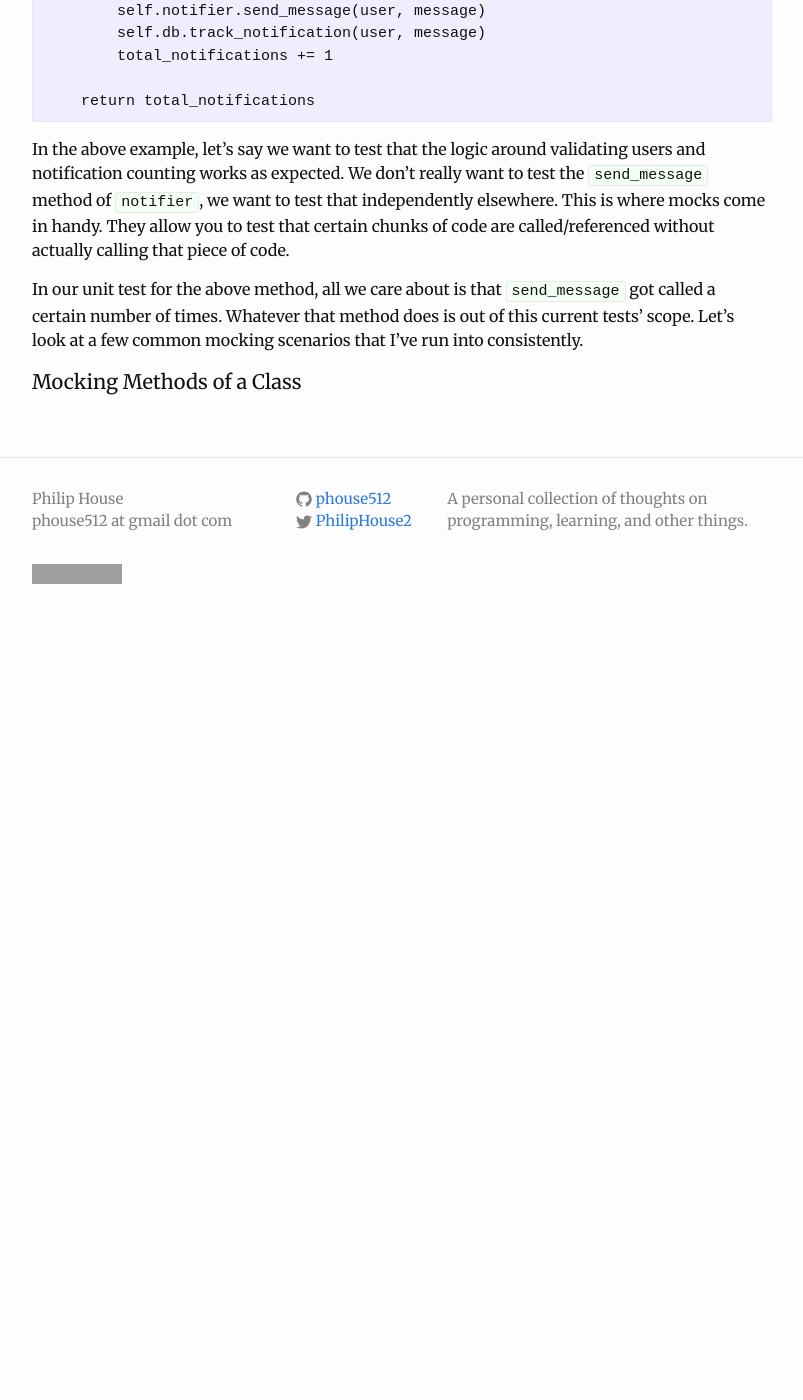
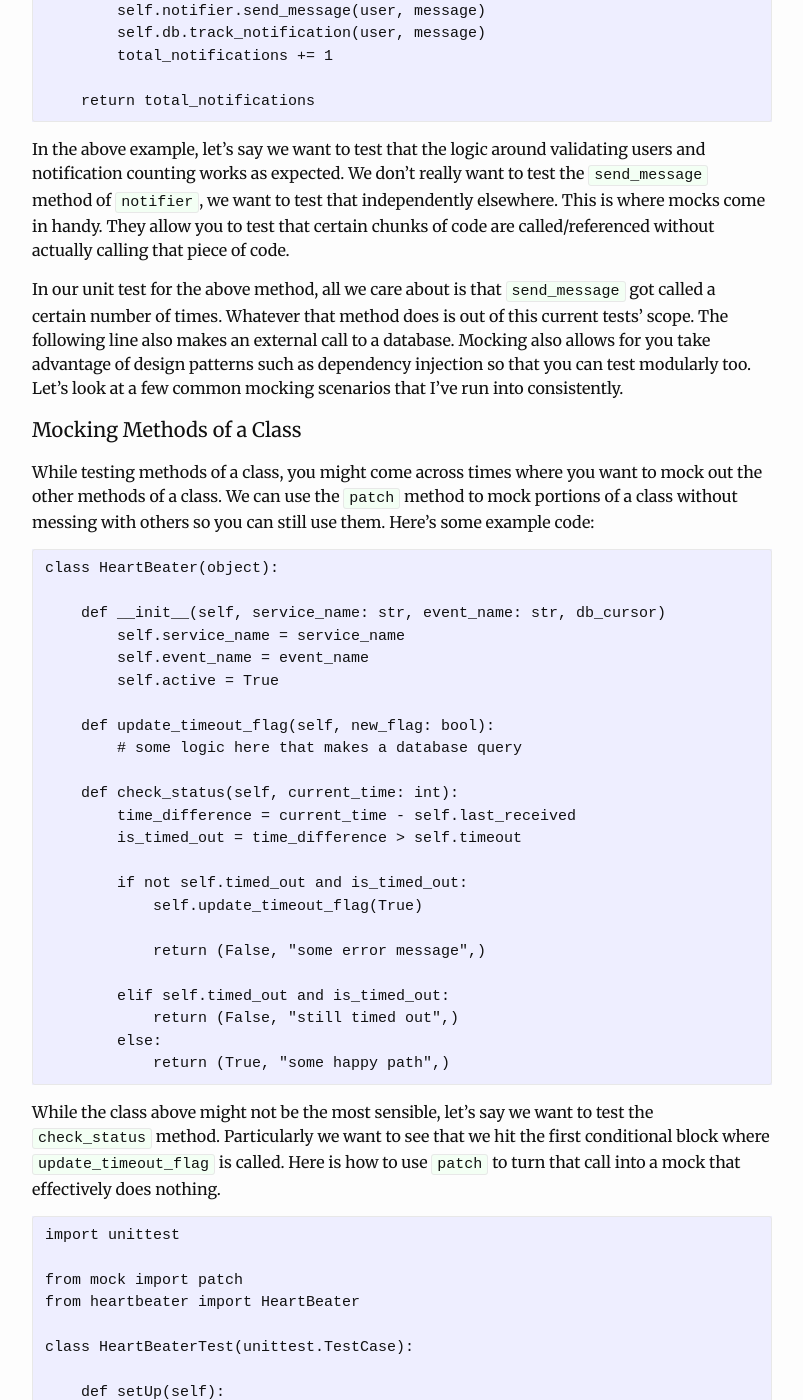
Before and after one commit to phouse512/blog, a Jekyll site: the page built from _posts/2017-03-14-practical-unit-testing-mocks-python-3.markdown, in a window 1280 px wide and 1400 px high, scrolled down 2356 px. Shown: the whole window, without its empty margins (238-1041 px from the left). Built offline with Jekyll 4.4.1, drawn with Linux system fonts in a browser that asks for light colours; a script that is not in the unit is left out; comment, search, counter and statistics services are not loaded; before the commit the page ends 2986 px from its top, so only the background shows below that; some of the changed text lies outside the part shown; grey boxes are pictures that could not be loaded.

Commit message:
adding another section

````diff
--- a/_posts/2017-03-14-practical-unit-testing-mocks-python-3.markdown
+++ b/_posts/2017-03-14-practical-unit-testing-mocks-python-3.markdown
@@ -19,7 +19,7 @@ common use-cases I've come across while writing tests in Python.
 [Mocking](#mocking)
 
 > [mocking methods of a class](#mocking_methods)<br />
-> mocking out imported libraries<br />
+> [mocking out imported libraries](#mock_imports)<br />
 > mocking objects<br />
 
 [Mock Behavior](#mock_behavior)
@@ -125,7 +125,76 @@ that piece of code.
 
 In our unit test for the above method, all we care about is that `send_message`
 got called a certain number of times. Whatever that method does is out of this
-current tests' scope. Let's look at a few common mocking scenarios that I've
-run into consistently.
+current tests' scope. The following line also makes an external call to
+a database. Mocking also allows for you take advantage of design patterns
+such as dependency injection so that you can test modularly too. Let's look at
+a few common mocking scenarios that I've run into consistently.
 
 #### Mocking Methods of a Class {#mocking_methods}
+
+While testing methods of a class, you might come across times where you want to
+mock out the other methods of a class. We can use the `patch` method to mock
+portions of a class without messing with others so you can still use them.
+Here's some example code:
+
+```
+class HeartBeater(object):
+
+    def __init__(self, service_name: str, event_name: str, db_cursor)
+        self.service_name = service_name
+        self.event_name = event_name
+        self.active = True
+
+    def update_timeout_flag(self, new_flag: bool):
+        # some logic here that makes a database query
+
+    def check_status(self, current_time: int):
+        time_difference = current_time - self.last_received
+        is_timed_out = time_difference > self.timeout
+
+        if not self.timed_out and is_timed_out:
+            self.update_timeout_flag(True)
+
+            return (False, "some error message",)
+
+        elif self.timed_out and is_timed_out:
+            return (False, "still timed out",)
+        else:
+            return (True, "some happy path",)
+```
+
+While the class above might not be the most sensible, let's say we want to test
+the `check_status` method. Particularly we want to see that we hit the first
+conditional block where `update_timeout_flag` is called. Here is how to use
+`patch` to turn that call into a mock that effectively does nothing.
+
+```
+import unittest
+
+from mock import patch
+from heartbeater import HeartBeater
+
+class HeartBeaterTest(unittest.TestCase):
+
+    def setUp(self):
+        # the if portion of our test
+        self.hb = HeartBeater('service_test', 'test_event', db_cursor)
+
+    @patch.object(HeartBeater, 'update_timeout_flag')
+    def check_status(self, update_timeout_mock):
+        # the when portion of our test
+        result = self.hb.check_status(141444444)
+
+        # the then portion of our test
+        self.assertFalse(result[0])
+        update_timeout_mock.assert_called_once_with(True)
+```
+
+As you can see, the `patch.object` decorator adds the update_timeout_mock
+variable to our unit test. This is the mock object that now represents the
+`update_timeout_flag` method of the class. Whenever we call that method
+directly or indirectly, the mock will record how it was used so that you can
+make assertions later.
+
+
+#### Mocking Imported Libraries {#mock_imports}
````
